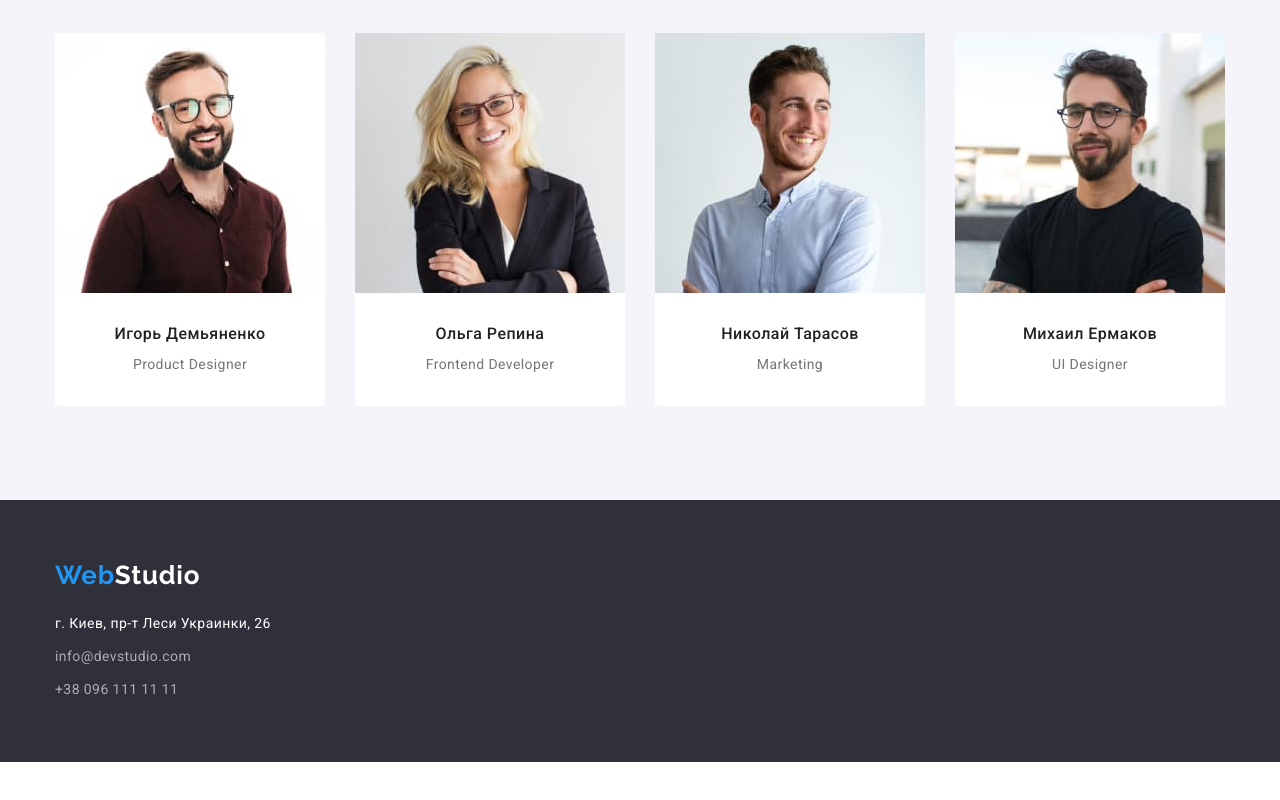
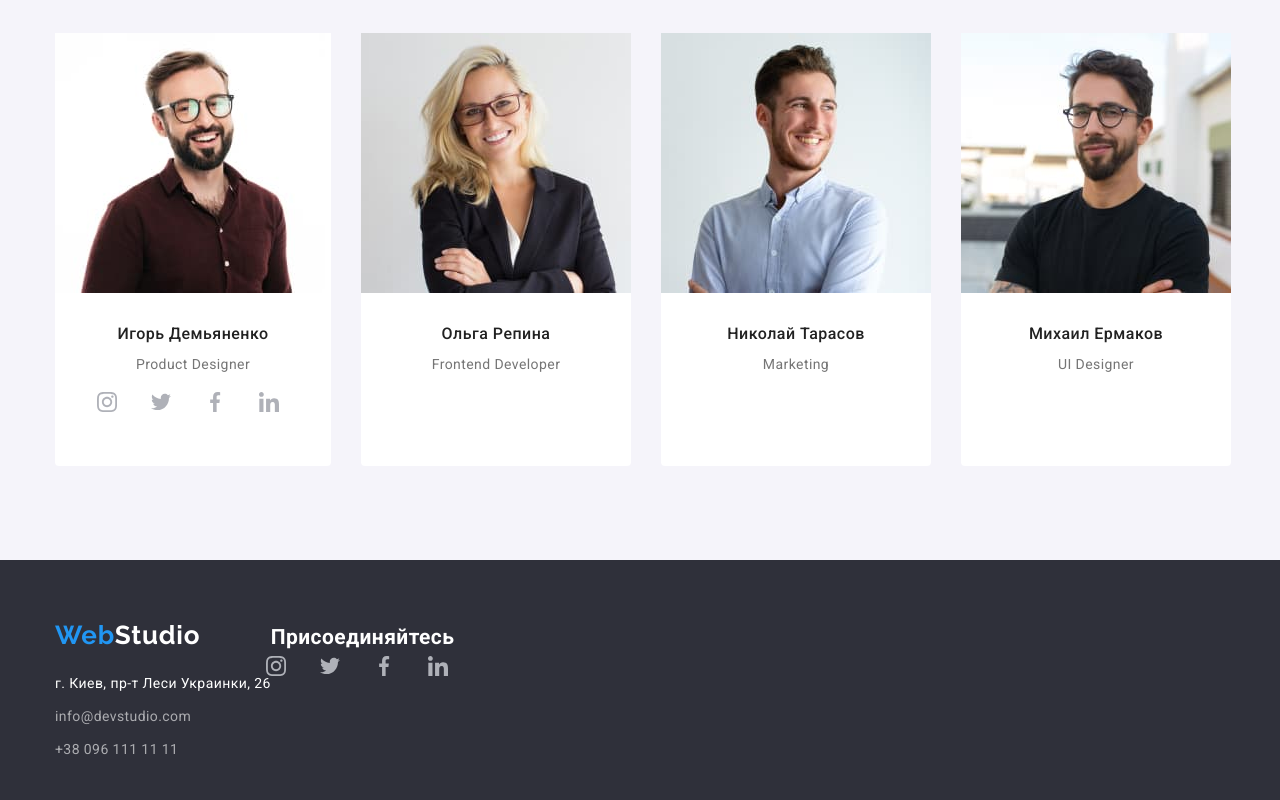
Before and after one commit to ttuluk/goit-markup-hw-04, a plain HTML site: page index.html in a window 1280 px wide. Shown: the part 1602-2402 px from the top of the page. Before the commit the page ends 2364 px from the top, so only its background shows below. Drawn offline with nearby package versions, Linux system fonts and the light colour scheme.

Commit message:
добавляет список соцсетей

```diff
--- a/css/style.css
+++ b/css/style.css
@@ -14,6 +14,7 @@
   --prime-card-swadow: 0px 4px 4px 0px rgba(0, 0, 0, 0.25);
   --secondary-card-shadow: 0px 1px 3px rgba(0, 0, 0, 0.12),
     0px 1px 1px rgba(0, 0, 0, 0.14), 0px 2px 1px rgba(0, 0, 0, 0.2);
+  --background-hero: rgba(47, 48, 58, 0.8);
 }
 /*тип блочной модели*/
 html {
@@ -184,7 +185,14 @@ p {
   display: block;
   width: 696px;
 }
-
+.overlay {
+  background-image: url(../images/background/background.jpg);
+  max-width: 1600px;
+  min-height: 600px;
+  background-repeat: no-repeat;
+  background-size: cover;
+  background-position: center;
+}
 .hero-title {
   display: inline-block;
   margin-right: auto;
@@ -342,6 +350,9 @@ img {
 .team-card-text {
   padding: 30px;
 }
+.team-position {
+  margin-bottom: 16px;
+}
 
 .team-title {
   display: inline-block;
@@ -353,8 +364,26 @@ img {
   letter-spacing: 0.03em;
 }
 
+.social-list {
+  display: flex;
+  justify-content: center;
+}
+.social-item {
+  display: flex;
+  margin-right: 10px;
+}
+.social-item:last-child {
+  margin-bottom: 0;
+}
+.social-link {
+  width: 44px;
+  height: 44px;
+}
+.icon {
+  fill: darkmagenta;
+}
 /*подвал*/
-footer {
+.footer {
   font-size: 14px;
   line-height: 1.71;
   letter-spacing: 0.03em;
@@ -364,7 +393,7 @@ footer {
   padding-bottom: 60px;
 }
 
-footer .link-logo {
+.footer .link-logo {
   padding: 0;
   color: var(--secondary-text-color);
 }
@@ -384,6 +413,24 @@ footer .link-logo {
 }
 .footer-link {
   color: var(--footer-text-color);
+}
+.footer-box {
+  display: flex;
+  flex-wrap: nowrap;
+}
+.address-box {
+  display: flex;
+  width: 231px;
+  margin-right: 70px;
+}
+.social-go {
+  display: flex;
+  flex-direction: column;
+  width: 206px;
+}
+
+.social-item {
+  display: flex;
 }
 
 /*сss для портфолио*/
--- a/index.html
+++ b/index.html
@@ -40,7 +40,7 @@
         </div>
     </header>
     <main>
-            <section class="hero">
+            <section class="hero overlay">
                 <div class="container hero-container">
                 <h1 class="hero-title">Эффективные решения для вашего бизнеса</h1>
                 <button class="button" type="button">Заказать услугу</button>
@@ -94,8 +94,15 @@
                     <img class="team-image" src="./images/team/photo1.jpg" alt="Игорь Демьяненко" width="270" height="260">
                 <div class="team-card-text">
                     <h3 class="team-title">Игорь Демьяненко</h3>
-                    <p>Product Designer</p>
-                </div>
+                    <p class="team-position">Product Designer</p>
+
+                    <ul class="social-list list">
+                        <li class="social-item"><a class="social-link" href=""> <svg class="icon" width="20" height="20"><use href="./images/svg/icon.svg#icon-instagram"> </use> </svg></a></li>
+                        <li class="social-item"><a class="social-link" href=""> <svg class="icon" width="20" height="20"><use href="./images/svg/icon.svg#icon-twitter"> </use> </svg></a></li>
+                        <li class="social-item"><a class="social-link" href=""> <svg class="icon" width="20" height="20"><use href="./images/svg/icon.svg#icon-facebook"> </use> </svg></a></li>
+                        <li class="social-item"><a class="social-link" href=""> <svg class="icon" width="20" height="20"><use href="./images/svg/icon.svg#icon-linkedin"> </use> </svg></a></li>
+                    </ul>
+                    </div>
                 </li>
 
                 <li class="team-item item">
@@ -128,8 +135,9 @@
     </main>
 
     <!--Подвал-->
-    <footer>
+    <footer class="footer">
         <div class="footer-box container">
+            <div class="adress-box">
             <a class="link-logo link" href="./index.html"> <span class="logo">Web</span>Studio</a>
             <address class="address">
                 <ul class="contacts-list list">
@@ -141,6 +149,24 @@
                     </li>
                 </ul>
             </address>
+</div>
+            <div class="social-go">
+            <h2>Присоединяйтесь</h2>
+            <ul class="social-list list">
+                <li class="social-item"><a class="social-link" href=""> <svg class="icon" width="20" height="20">
+                            <use href="./images/svg/icon.svg#icon-instagram"> </use>
+                        </svg></a></li>
+                <li class="social-item"><a class="social-link" href=""> <svg class="icon" width="20" height="20">
+                            <use href="./images/svg/icon.svg#icon-twitter"> </use>
+                        </svg></a></li>
+                <li class="social-item"><a class="social-link" href=""> <svg class="icon" width="20" height="20">
+                            <use href="./images/svg/icon.svg#icon-facebook"> </use>
+                        </svg></a></li>
+                <li class="social-item"><a class="social-link" href=""> <svg class="icon" width="20" height="20">
+                            <use href="./images/svg/icon.svg#icon-linkedin"> </use>
+                        </svg></a></li>
+            </ul>
+            </div>
         </div>
     </footer>
 </body>
```
Also changed, not shown: images/background/background.jpg (added), images/svg/icon.svg (added).
